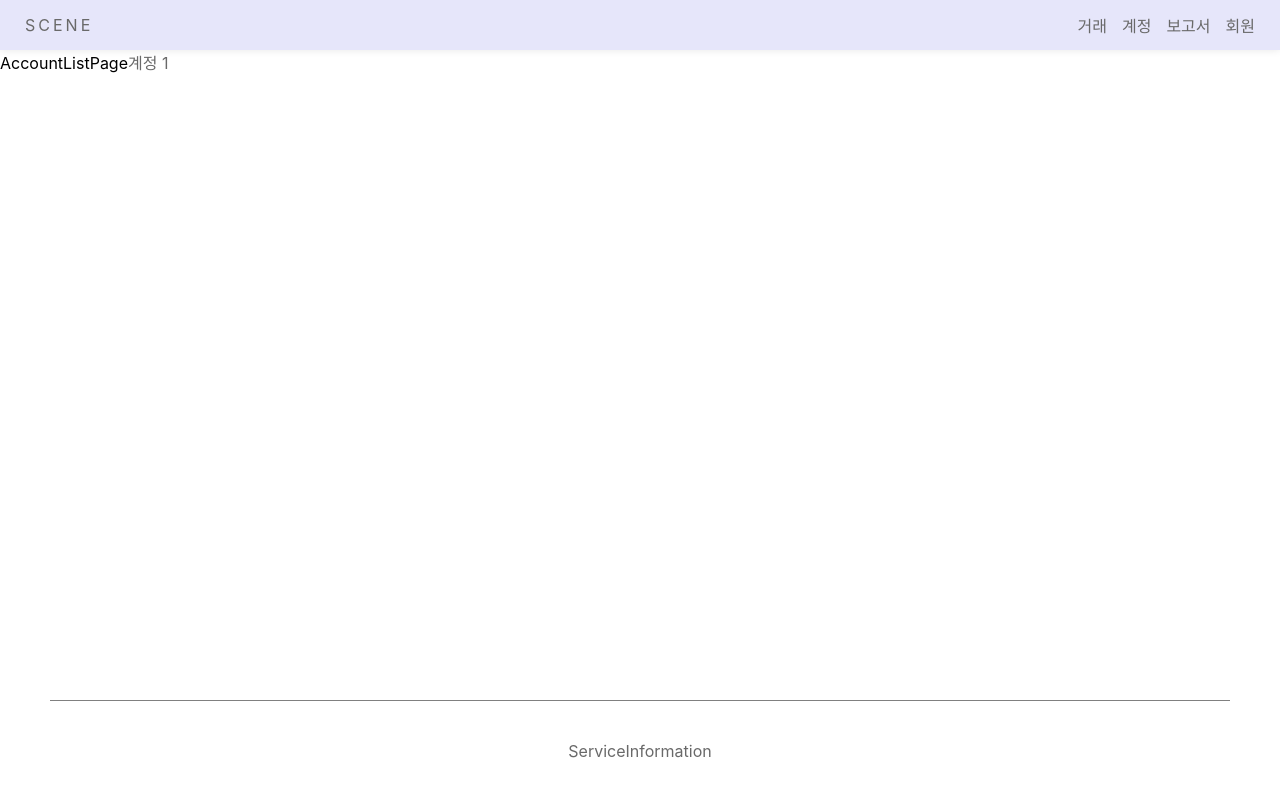
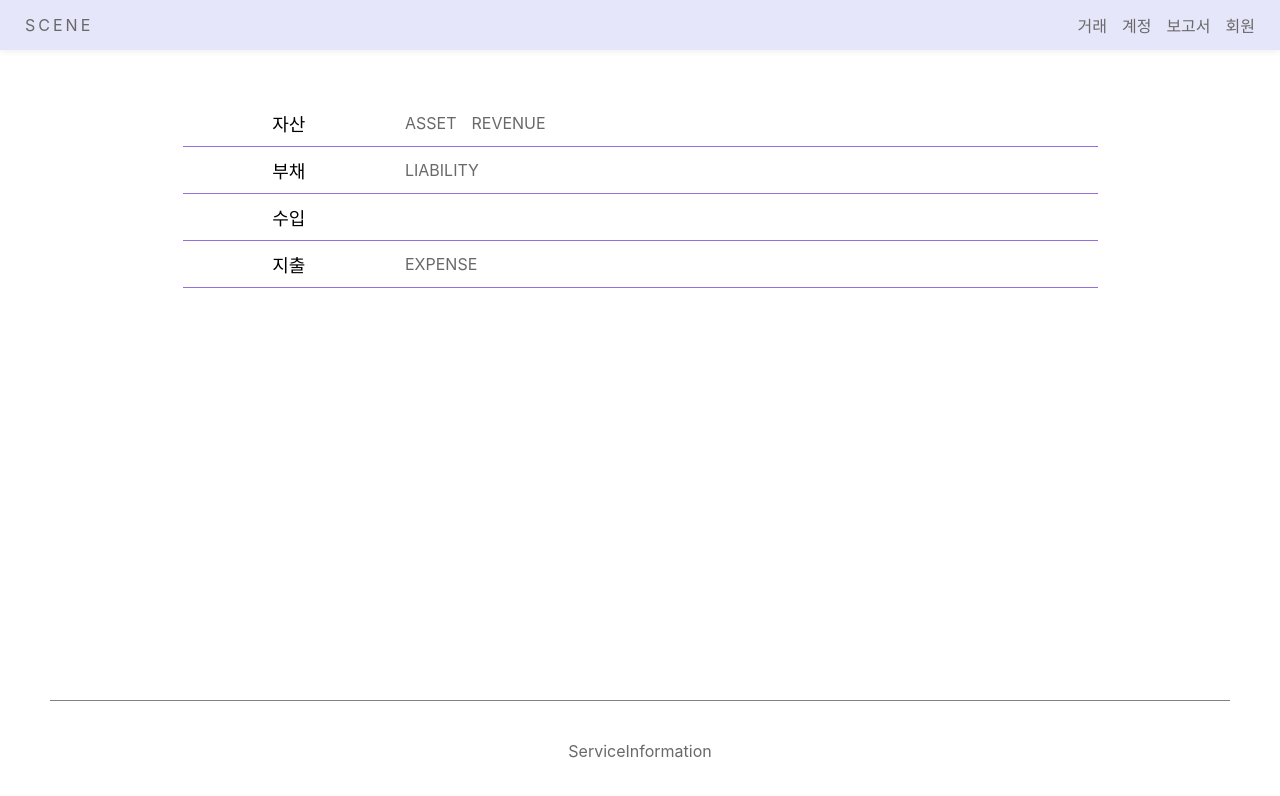
Before and after one commit to suloginscene/web-frontend, a React (Create React App) app: page /account-list in a window 1280 px wide. Shown: the top 796 px of the page. Built offline with nearby package versions, Linux system fonts and the light colour scheme; no server answers.

Commit message:
feat: Design account list

```diff
--- /dev/null
+++ b/src/components/accountant/AccountList.js
@@ -0,0 +1,60 @@
+import React from 'react';
+import './AccountList.scss';
+import {Link} from "react-router-dom";
+
+function AccountItem({id, name}) {
+  return (
+    <div className={"account-item"}>
+      <Link to={`/account/${id}`}>{name}</Link>
+    </div>
+  );
+}
+
+function AccountList({accounts}) {
+  const [assets, liabilities, revenues, expenses] = [[], [], [], []];
+
+  accounts.forEach(account => {
+    const accountItem = <AccountItem key={account.id} id={account.id} name={account.name}/>;
+    switch (account.type) {
+      case "Asset":
+        assets.push(accountItem);
+        break;
+      case "Liability":
+        liabilities.push(accountItem);
+        break;
+      case "Revenue":
+        revenues.push(accountItem);
+        break;
+      case "Expense":
+        expenses.push(accountItem);
+        break;
+      default:
+        throw new Error("타입이 적절하지 않습니다.");
+    }
+  });
+
+  return (
+    <div className={"account-list"}>
+      <table>
+        <tr>
+          <th>자산</th>
+          <td>{assets}</td>
+        </tr>
+        <tr>
+          <th>부채</th>
+          <td>{liabilities}</td>
+        </tr>
+        <tr>
+          <th>수입</th>
+          <td>{revenues}</td>
+        </tr>
+        <tr>
+          <th>지출</th>
+          <td>{expenses}</td>
+        </tr>
+      </table>
+    </div>
+  );
+}
+
+export default AccountList;
--- /dev/null
+++ b/src/components/accountant/AccountList.scss
@@ -0,0 +1,30 @@
+.account-list {
+  display: flex;
+  justify-content: center;
+
+  table {
+    border-collapse: collapse;
+    min-width: 75%;
+
+    tr {
+      border-bottom: 1px solid mediumpurple;
+
+      th {
+        padding: 10px;
+        font-size: 18px;
+        font-weight: normal;
+      }
+
+      td {
+        padding: 10px;
+
+        .account-item {
+          display: inline;
+          margin-right: 15px;
+          font-size: 16px;
+        }
+      }
+    }
+  }
+
+}
--- a/src/components/common/CentralTemplate.scss
+++ b/src/components/common/CentralTemplate.scss
@@ -1,7 +1,7 @@
 .central-template {
   position: absolute;
   top: 50px;
-  bottom: 0;
+  bottom: 100px;
   left: 0;
   right: 0;
   background-color: lightgray;
--- /dev/null
+++ b/src/components/common/PageTemplate.js
@@ -0,0 +1,12 @@
+import React from 'react';
+import './PageTemplate.scss';
+
+function PageTemplate({children}) {
+  return (
+    <div className={"page-template"}>
+      {children}
+    </div>
+  );
+}
+
+export default PageTemplate;
--- /dev/null
+++ b/src/components/common/PageTemplate.scss
@@ -0,0 +1,9 @@
+.page-template {
+  padding: 50px 30px;
+}
+
+@media (max-width: 768px) {
+  .page-template {
+    padding: 30px 20px;
+  }
+}
--- /dev/null
+++ b/src/containers/accountant/AccountListContainer.js
@@ -0,0 +1,52 @@
+import React from 'react';
+import AccountList from "../../components/accountant/AccountList";
+
+function AccountListContainer() {
+
+  const accounts = [{
+    "id": 6,
+    "name": "ASSET",
+    "type": "Asset",
+    "_links": {
+      "self": {
+        "href": "http://localhost:8080/api/accounts/6"
+      }
+    }
+  }, {
+    "id": 7,
+    "name": "LIABILITY",
+    "type": "Liability",
+    "_links": {
+      "self": {
+        "href": "http://localhost:8080/api/accounts/7"
+      }
+    }
+  }, {
+    "id": 8,
+    "name": "REVENUE",
+    "type": "Asset",
+    "_links": {
+      "self": {
+        "href": "http://localhost:8080/api/accounts/8"
+      }
+    }
+  }, {
+    "id": 9,
+    "name": "EXPENSE",
+    "type": "Expense",
+    "_links": {
+      "self": {
+        "href": "http://localhost:8080/api/accounts/9"
+      }
+    }
+  }];
+
+
+  return (
+    <AccountList
+      accounts={accounts}
+    />
+  );
+}
+
+export default AccountListContainer;
--- a/src/pages/accountant/AccountListPage.js
+++ b/src/pages/accountant/AccountListPage.js
@@ -1,14 +1,15 @@
 import React from 'react';
-import {Link, Redirect} from "react-router-dom";
+import {Redirect} from "react-router-dom";
 import {useSelector} from "react-redux";
+import PageTemplate from "../../components/common/PageTemplate";
+import AccountListContainer from "../../containers/accountant/AccountListContainer";
 
 function AccountListPage() {
   const {jwt} = useSelector(({member}) => ({jwt: member.jwt}));
   return jwt ?
-    <>
-      AccountListPage
-      <Link to={"/account/1"}>계정 1</Link>
-    </>
+    <PageTemplate>
+      <AccountListContainer/>
+    </PageTemplate>
     : <Redirect to={"/login"}/>;
 }
 
```
